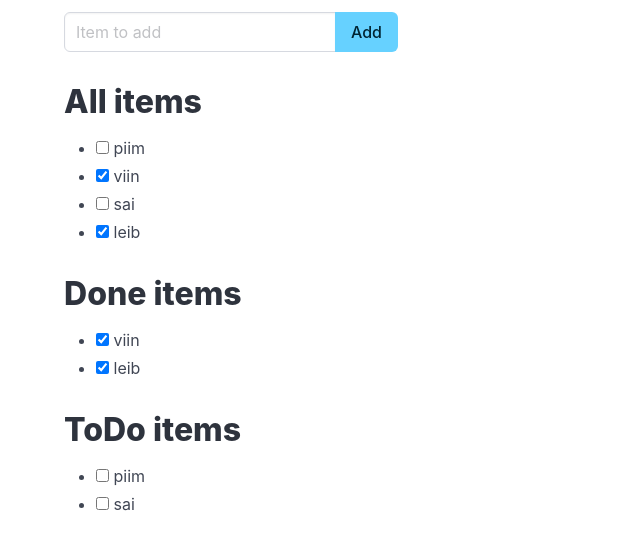
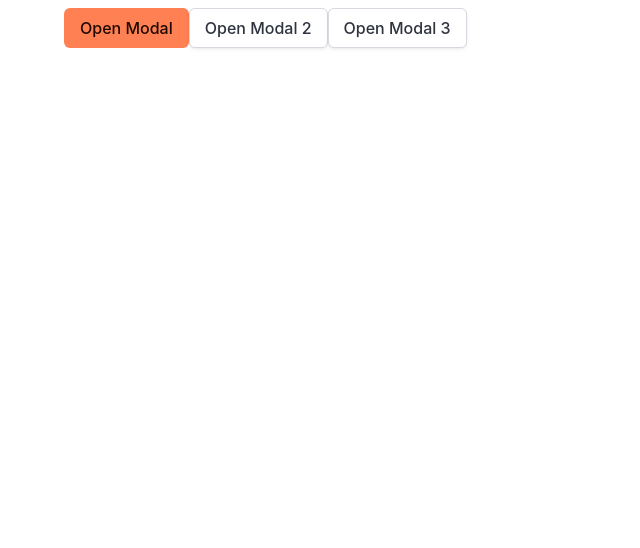
Before and after one commit to ursulaainso/kms23learnnode, a Vue app: page / in a window 1280 px wide. Shown: the top 548 px of the page, without its empty margins (0-640 px from the left). Built offline with nearby package versions, Linux system fonts and the light colour scheme.

Commit message:
Add modal example

```diff
--- a/src/App.vue
+++ b/src/App.vue
@@ -1,51 +1,20 @@
 <script setup>
-import { ref, computed } from "vue";
-import ItemList from './components/ItemList.vue';
+import {ref} from 'vue';
+import Modal from './components/Modal.vue';
+let modalOpen = ref(false);
+let modal2Open = ref(false);
+let modal3Open = ref(false);
 
-let message = ref('');
-let i = 0;
-let items = ref([
-    { id: i++, text: 'piim', done: false },
-    { id: i++, text: 'viin', done: true },
-    { id: i++, text: 'sai', done: false },
-    { id: i++, text: 'leib', done: true },
-]);
-
-function addItem() {
-    if (message.value.trim() !== '') {
-        items.value.push({ id: i++, text: message.value.trim(), done: false });
-    }
-    message.value = '';
-}
-
-let doneItems = computed(() => {
-    return items.value.filter(item => item.done);
-});
-
-let toDoItems = computed(() => {
-    return items.value.filter(item => !item.done);
-});
 </script>
 
 <template>
-    <div class="container">
-        <div class="content mt-3">
+    <div class="container mt-2">
+        <button class="button is-primary" @click="modalOpen=true">Open Modal</button>
+        <button class="button is-secondary" @click="modal2Open=true" >Open Modal 2</button>
+        <button class="button is-secondary" @click="modal3Open=true" >Open Modal 3</button>
+        <Modal :isOpen="modalOpen" @close="modalOpen=false" url="https://bulma.io/assets/images/placeholders/1280x960.png"></Modal>
+        <Modal :isOpen="modal2Open" @close="modal2Open=false" url="https://picsum.photos/1280/960?r=1"></Modal>
+        <Modal :isOpen="modal3Open" @close="modal3Open=false" url="https://picsum.photos/1280/960?r=2"></Modal>
 
-            <div class="field has-addons">
-                <div class="control">
-                    <input v-model="message" @keydown.enter="addItem" class="input" type="text"
-                        placeholder="Item to add">
-                </div>
-                <div class="control">
-                    <button class="button is-info" @click="addItem">
-                        Add
-                    </button>
-                </div>
-            </div>
-
-            <ItemList :items="items" title="All items"></ItemList>
-            <ItemList :items="doneItems" title="Done items"></ItemList>
-            <ItemList :items="toDoItems" title="ToDo items"></ItemList>
-        </div>
     </div>
 </template>
--- /dev/null
+++ b/src/components/Modal.vue
@@ -0,0 +1,14 @@
+<script setup>
+defineProps(['isOpen', 'url']);
+</script>
+<template>
+    <div class="modal" :class="{ 'is-active': isOpen }">
+        <div class="modal-background" @click="$emit('close')"></div>
+        <div class="modal-content">
+            <p class="image is-4by3">
+                <img :src="url" alt="">
+            </p>
+        </div>
+        <button class="modal-close is-large" aria-label="close" @click="$emit('close')"></button>
+    </div>
+</template>
```
Also changed, not shown: src/pages/ToDo.vue (added, +51 -0 lines).
